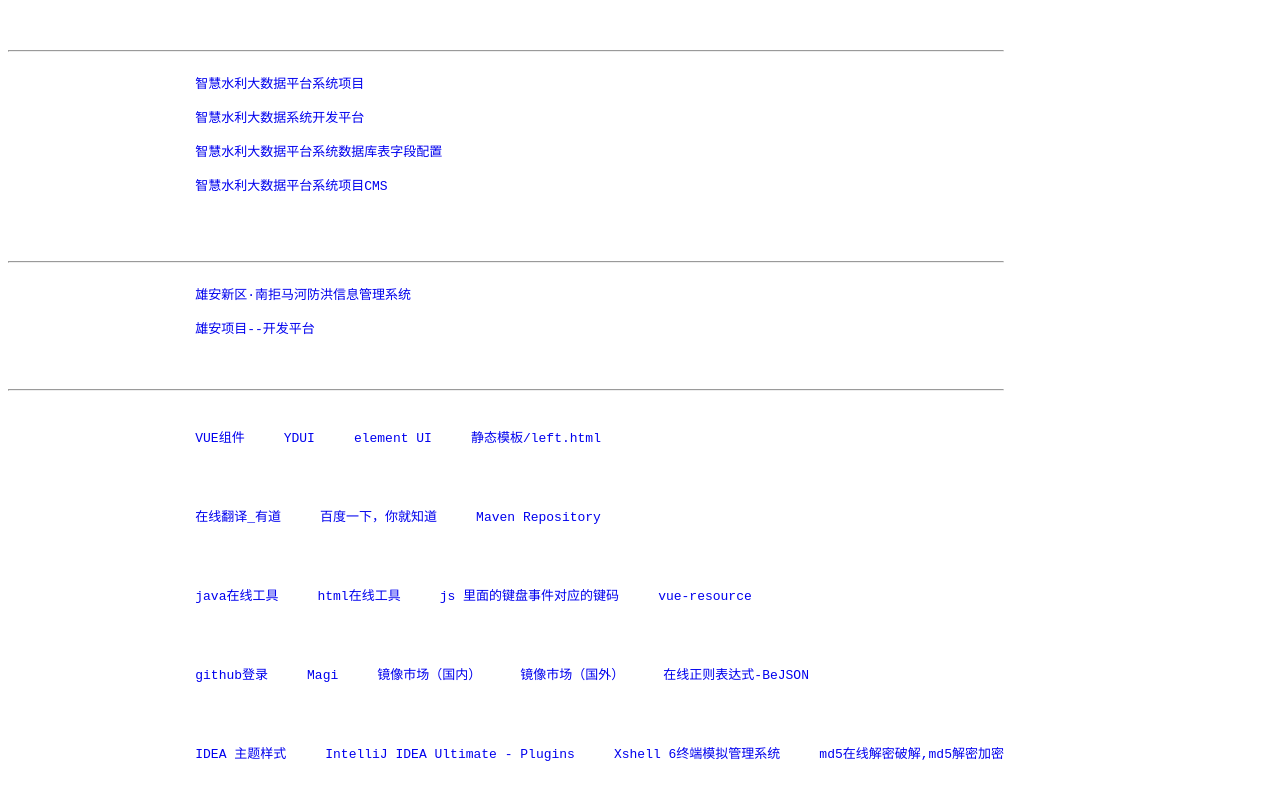
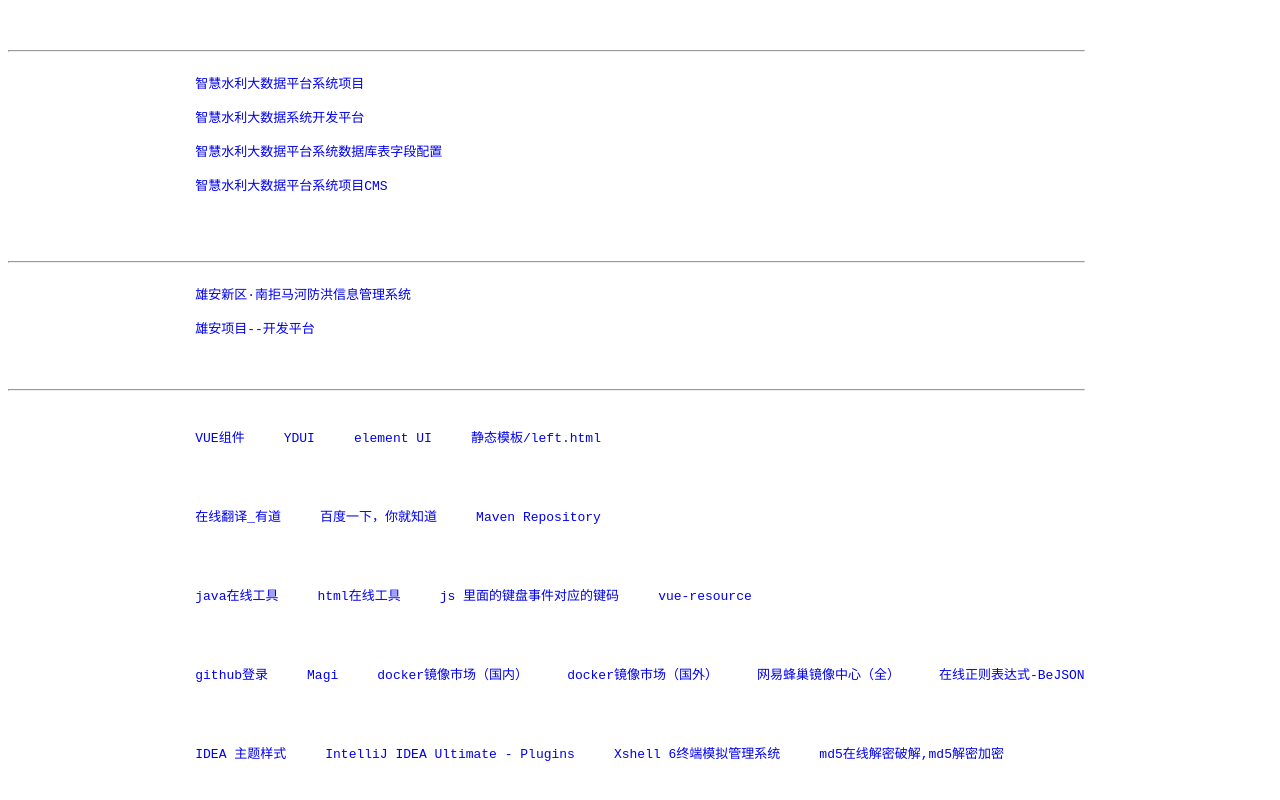
Before and after one commit to tym0728/tym0728.github.io, a plain HTML site: page index.html in a window 1280 px wide. Shown: the part 1127-1927 px from the top of the page. Drawn offline with Linux system fonts and the light colour scheme.

Commit message:
Update index.html

```diff
--- a/index.html
+++ b/index.html
@@ -83,7 +83,7 @@
 			<a href="https://tool.lu/" target="_blank">java在线工具</a>&nbsp;&nbsp;&nbsp;&nbsp;&nbsp;<a href="https://c.runoob.com/front-end/61" target="_blank">html在线工具</a>&nbsp;&nbsp;&nbsp;&nbsp;&nbsp;<a href="https://www.cnblogs.com/wuhua1/p/6686237.html" target="_blank">js 里面的键盘事件对应的键码</a>&nbsp;&nbsp;&nbsp;&nbsp;&nbsp;<a href="https://github.com/pagekit/vue-resource" target="_blank">vue-resource</a>
 			<br/>
 			<br/>
-			<a href="https://github.com/login" target="_blank">github登录</a>&nbsp;&nbsp;&nbsp;&nbsp;&nbsp;<a href="https://magi.com/" target="_blank">Magi</a>&nbsp;&nbsp;&nbsp;&nbsp;&nbsp;<a href="https://hub.daocloud.io/" target="_blank">镜像市场（国内）</a>&nbsp;&nbsp;&nbsp;&nbsp;&nbsp;<a href="http://hub.docker.com/" target="_blank">镜像市场（国外）</a>&nbsp;&nbsp;&nbsp;&nbsp;&nbsp;<a href="http://www.bejson.com/othertools/regex/" target="_blank">在线正则表达式-BeJSON</a>
+			<a href="https://github.com/login" target="_blank">github登录</a>&nbsp;&nbsp;&nbsp;&nbsp;&nbsp;<a href="https://magi.com/" target="_blank">Magi</a>&nbsp;&nbsp;&nbsp;&nbsp;&nbsp;<a href="https://hub.daocloud.io/" target="_blank">docker镜像市场（国内）</a>&nbsp;&nbsp;&nbsp;&nbsp;&nbsp;<a href="http://hub.docker.com/" target="_blank">docker镜像市场（国外）</a>&nbsp;&nbsp;&nbsp;&nbsp;&nbsp;<a href="https://c.163yun.com/hub#/m/home/" target="_blank">网易蜂巢镜像中心（全）</a>&nbsp;&nbsp;&nbsp;&nbsp;&nbsp;<a href="http://www.bejson.com/othertools/regex/" target="_blank">在线正则表达式-BeJSON</a>
 			<br/>
 			<br/>
 			<a href="http://www.riaway.com/" target="_blank">IDEA 主题样式</a>&nbsp;&nbsp;&nbsp;&nbsp;&nbsp;<a href="http://plugins.jetbrains.com/idea" target="_blank">IntelliJ IDEA Ultimate - Plugins</a>&nbsp;&nbsp;&nbsp;&nbsp;&nbsp;<a href="http://www.xshellcn.com/xshell.html" target="_blank">Xshell 6终端模拟管理系统</a>&nbsp;&nbsp;&nbsp;&nbsp;&nbsp;<a href="https://www.cmd5.com/" target="_blank">md5在线解密破解,md5解密加密</a>
```
